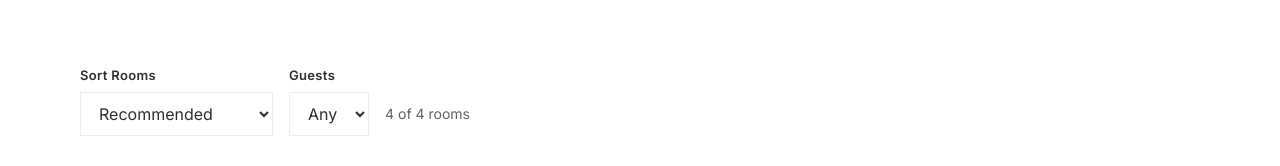
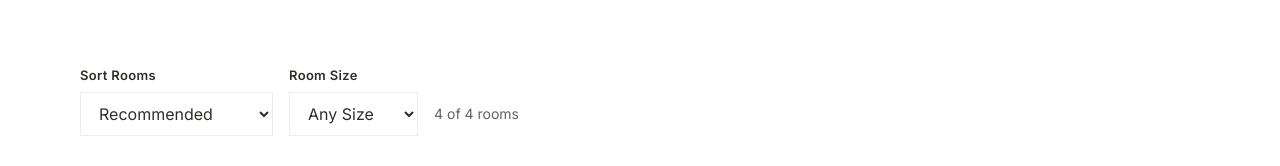
Before and after one commit to dusmamud/happy-inn, a SvelteKit app: page /rooms in a window 1280 px wide. Shown: the part 490-656 px from the top of the page. Built offline with nearby package versions, Linux system fonts and the light colour scheme.

Commit message:
Rooms filter by size (all rooms sleep 2 — guests filter could never match); gallery e2e counts lightbox buttons not figures

```diff
--- a/src/routes/rooms/+page.svelte
+++ b/src/routes/rooms/+page.svelte
@@ -6,9 +6,9 @@
 	import Icon from '#lib/components/Icon.svelte';
 
 	let sort = $state('recommended');
-	let minGuests = $state(1);
+	let minSize = $state(0);
 	const shown = $derived.by(() => {
-		const list = rooms.filter((r) => r.occupancy >= minGuests);
+		const list = rooms.filter((r) => parseInt(r.size) >= minSize);
 		if (sort === 'price-asc') return [...list].sort((a, b) => a.price - b.price);
 		if (sort === 'price-desc') return [...list].sort((a, b) => b.price - a.price);
 		if (sort === 'sleeps') return [...list].sort((a, b) => b.occupancy - a.occupancy);
@@ -41,12 +41,11 @@
 				</select>
 			</div>
 			<div>
-				<label for="room-guests" class="text-[13px] font-semibold tracking-wide text-ink">Guests</label>
-				<select id="room-guests" bind:value={minGuests} class="mt-1.5 block border border-linen bg-white px-3.5 py-2.5 text-ink focus:border-gold-deep focus:outline-none">
-					<option value={1}>Any</option>
-					<option value={2}>2+</option>
-					<option value={3}>3+</option>
-					<option value={4}>4</option>
+				<label for="room-size" class="text-[13px] font-semibold tracking-wide text-ink">Room Size</label>
+				<select id="room-size" bind:value={minSize} class="mt-1.5 block border border-linen bg-white px-3.5 py-2.5 text-ink focus:border-gold-deep focus:outline-none">
+					<option value={0}>Any Size</option>
+					<option value={350}>350+ sq ft</option>
+					<option value={400}>400+ sq ft</option>
 				</select>
 			</div>
 			<p class="pb-3 text-sm text-ink/75" role="status">{shown.length} of {rooms.length} rooms</p>
```
Also changed, not shown: 2 other files (tests, documents, lock files or other folders).
